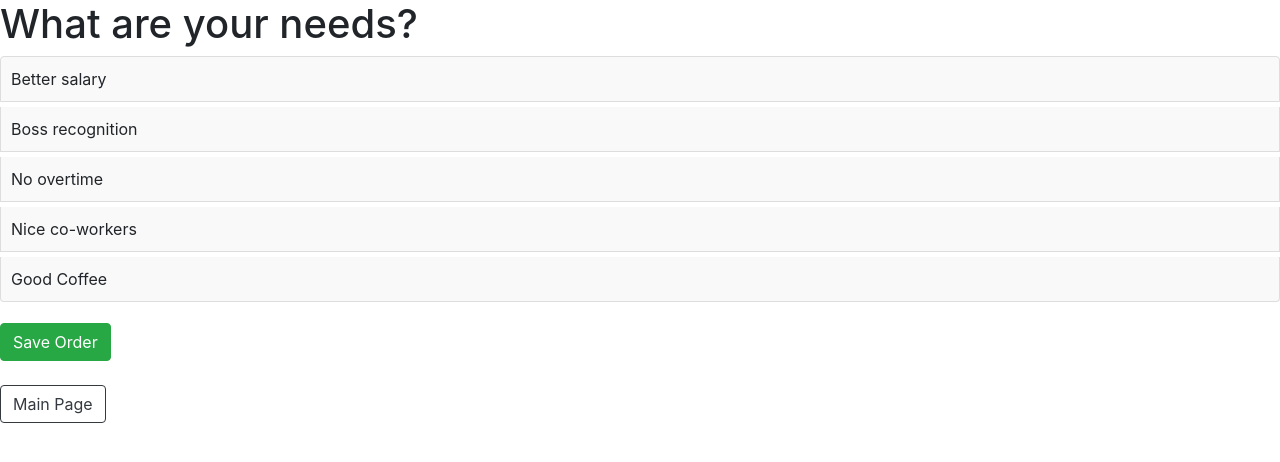
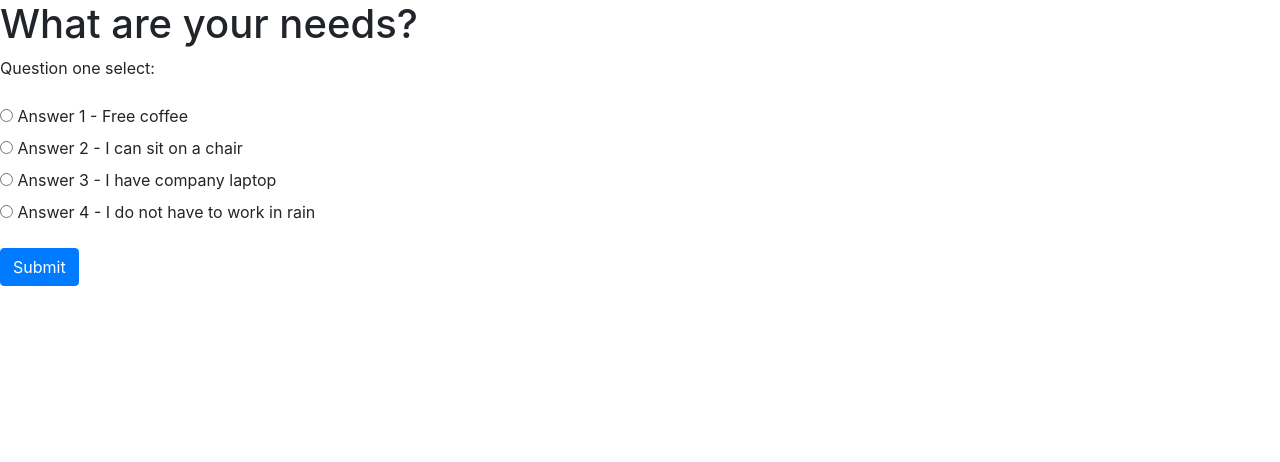
Before and after one commit to AdamPoweska/poll_bootstrap_htmx, a Django app: template poll_1/templates/quiz_2.html in a window 1280 px wide. Shown: the top 462 px of the page. Run offline with Django 5.2, Linux system fonts and the light colour scheme; the template is opened without the code that fills it: values that come from a table or form of the project are taken from there, others are empty; some libraries are stand-ins or nearby versions.

Commit message:
final commit I hope

```diff
--- a/poll_1/templates/main_page.html
+++ b/poll_1/templates/main_page.html
@@ -63,7 +63,7 @@
                           </a>
                           <ul class="dropdown-menu dropdown-menu-dark">
                             <li><a class="dropdown-item" href="{% url 'quiz_1_question_1' %}">Survey 1</a></li>
-                            <li><a class="dropdown-item" href="{% url 'quiz_2' %}">Survey 2</a></li>
+                            <li><a class="dropdown-item" href="#">Survey 2</a></li>
                             <li>
                               <hr class="dropdown-divider">
                             </li>
@@ -127,7 +127,7 @@
                     <div class="card-body">
                       <h5 class="card-title">Survey 2 - Employee's (or Maslow's) ladder of needs.</h5>
                       <p class="card-text">Interactive survey to find aout what are current needs of your employees (Not finished).</p>
-                      <a href="{% url 'quiz_2' %}" class="btn btn-primary">Take survey!</a>
+                      <a href="#" class="btn btn-primary">Take survey!</a>
                     </div>
                   </div>
                 </div>
--- a/poll_1/templates/quiz_2.html
+++ b/poll_1/templates/quiz_2.html
@@ -5,62 +5,64 @@
     <meta content="width=device-width, initial-scale=1.0">
     <title>Survey 2</title>
     <link href="https://stackpath.bootstrapcdn.com/bootstrap/4.5.2/css/bootstrap.min.css" rel="stylesheet">
-    <script src="https://unpkg.com/htmx.org@1.9.2"></script>
-    <script src="https://cdnjs.cloudflare.com/ajax/libs/Sortable/1.14.0/Sortable.min.js"></script> <!-- opcja potrzebna do sortowania w JS -->
-    <style>
-        #sortable-list {
-            list-style-type: none;
-            padding: 0;
-        }
+    <script src="https://unpkg.com/htmx.org@1.9.6"></script>
+</head>
 
-        .list-group-item {
-            border: 1px solid #ddd;
-            margin-bottom: 5px;
-            text-align: left;
-            padding: 10px;
-            background-color: #f9f9f9;
-        }
+<style>
+    .fade-me-out {
+        opacity: 1;
+        transition: opacity 1s ease-out;
+    }
 
-        /* styl przy przeciąganiu elementu */
-        .list-group-item:active {
-            background-color: #5cbc64;
-        }
+    .fade-me-out.hidden {
+        opacity: 0;
+    }
+
+    #show-more-container {
+        visibility: hidden;
+        margin-top: 20px;
+        display: flex;
+        justify-content: left;
+        width: 100%;
+    }
+
+    #show-more-button {
+        width: 100%;
+        max-width: 500px;
+    }
+
     </style>
-</head>
+
 <body>
-    <!-- https://htmx.org/examples/sortable/#demo -->
+    <div id="content">
     <h1>What are your needs?</h1>
-    <!-- Lista do sortowania -->
-    <ul id="sortable-list" class="list-group" hx-post="/save-order" hx-target="#sortable-list" hx-swap="outerHTML">
-        <li class="list-group-item" data-id="1">
-            <span>Better salary</span>
-        </li>
-        <li class="list-group-item" data-id="2">
-            <span>Boss recognition</span>
-        </li>
-        <li class="list-group-item" data-id="3">
-            <span>No overtime</span>
-        </li>
-        <li class="list-group-item" data-id="4">
-            <span>Nice co-workers</span>
-        </li>
-        <li class="list-group-item" data-id="5">
-            <span>Good Coffee</span>
-        </li>
-    </ul>
+    <form method="POST">
+        {% csrf_token %}
+        {{ form.as_p }}
+        <button type="submit"
+            class="btn btn-primary fade-me-out"
+            hx-post="{% url 'quiz_2_results' %}"
+            hx-trigger="click"
+            hx-swap="none"
+            hx-on="htmx:afterRequest: this.classList.add('hidden'); setTimeout(() => { this.remove(); document.getElementById('show-more-container').style.visibility = 'visible'; }, 1000)">
+            Submit
+        </button>
+    </form>
+    </div>
 
-    <script>
-        // musimy zainicjować SortableJS na naszej liście
-        const sortable = new Sortable(document.getElementById('sortable-list'), {
-        });
-    </script>
+    <div id="show-more-container">
+        <button
+        id="show-more-button"
+        hx-get="{% url 'quiz_2_results' %}"
+        hx-target="#content"
+        hx-swap="innerHTML"
+        hx-on="htmx:afterRequest: this.remove()"
+        class="btn btn-success">
+        Submit
+        </button>
+      </div>
 
-    <button id="save-button" class="btn btn-success mt-3">Save Order</button>
-    <br>
-    <br>
-    <form action="{% url 'main_page' %}">
-        <button type="submit" class="btn btn-outline-dark">Main Page</button>
-    </form>
+
 
 </body>
 </html>
--- a/poll_1/views.py
+++ b/poll_1/views.py
@@ -5,9 +5,12 @@ from django.views.generic.edit import FormView
 from django.urls import reverse_lazy
 from django.db.models import Count
 from collections import defaultdict
+from django.http import JsonResponse
+
+import json
 
 from .forms import *
-from .models import SurveyOneResponses
+from .models import *
 
 
 class MainPageView(TemplateView):
```
Also changed, not shown: poll_1/templates/quiz_2_results.html (added, +47 -0 lines), db.sqlite3, poll_1/forms.py (line endings or trailing spaces), poll_1/migrations/0002_surveytworesponses.py (added), poll_1/migrations/0003_alter_surveytworesponses_order.py (added), poll_1/migrations/0004_delete_surveytworesponses.py (added), poll_1/models.py (line endings or trailing spaces).
